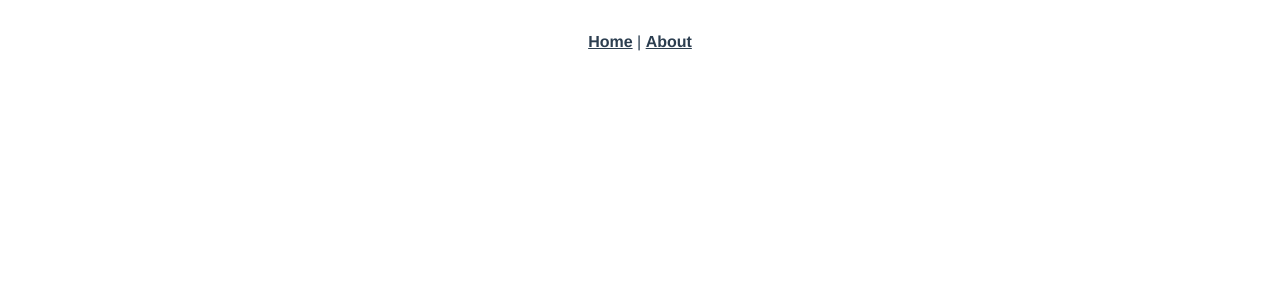
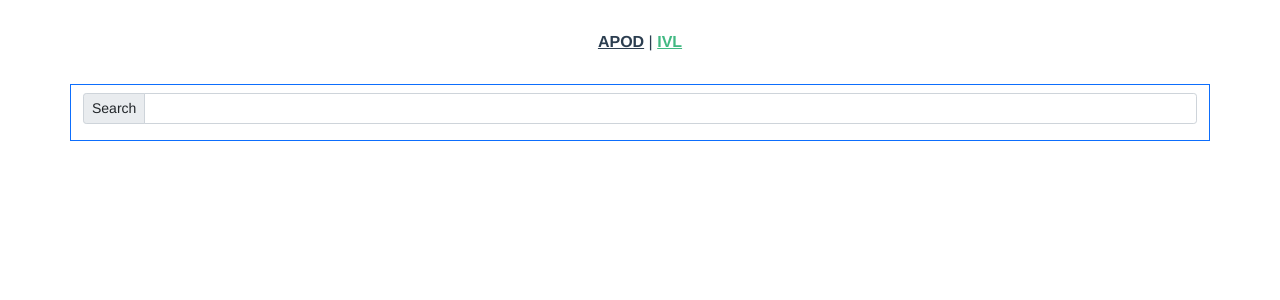
Before and after one commit to gshiva53/projects, a Vue app in the folder Interface-Design-Development-Project/universal/: page /ivl in a window 1280 px wide. Before the commit this address had no page. Shown: the top 300 px of the page. Built offline with nearby package versions, Linux system fonts and the light colour scheme.

Commit message:
[MODIFY]: implementing apod and ivl as routes

```diff
--- a/Interface-Design-Development-Project/universal/src/App.vue
+++ b/Interface-Design-Development-Project/universal/src/App.vue
@@ -1,7 +1,7 @@
 <template>
   <nav>
-    <router-link to="/">Home</router-link> |
-    <router-link to="/about">About</router-link>
+    <router-link to="/">APOD</router-link> |
+    <router-link to="/ivl">IVL</router-link>
   </nav>
   <router-view/>
 </template>
--- a/Interface-Design-Development-Project/universal/src/router/index.js
+++ b/Interface-Design-Development-Project/universal/src/router/index.js
@@ -1,17 +1,18 @@
 import { createRouter, createWebHistory } from 'vue-router'
-// import HomeView from '../views/HomeView.vue'
+import apodView from '@/views/apod/apodView.vue'
+import ivlView from '@/views/ivl/ivlView.vue'
 
 const routes = [
-  // {
-  //   path: '/',
-  //   name: 'home',
-  //   component: HomeView
-  // },
-  // {
-  //   path: '/about',
-  //   name: 'about',
-  //   component: AboutView
-  // }
+  {
+    path: '/',
+    name: 'apodView',
+    component: apodView
+  },
+  {
+    path: '/ivl',
+    name: 'ivlView',
+    component: ivlView
+  }
 ]
 
 const router = createRouter({
--- /dev/null
+++ b/Interface-Design-Development-Project/universal/src/views/apod/apodView.vue
@@ -0,0 +1,15 @@
+<template>
+  <apod></apod>
+</template>
+
+<script>
+import apod from '@/components/apod.vue'
+
+export default {
+    components: { apod }
+}
+</script>
+
+<style>
+
+</style>
--- /dev/null
+++ b/Interface-Design-Development-Project/universal/src/views/ivl/ivlView.vue
@@ -0,0 +1,16 @@
+<template>
+  <ivl></ivl>
+</template>
+
+<script>
+import ivl from '@/components/ivl.vue'
+
+export default {
+  components: { ivl },
+
+}
+</script>
+
+<style>
+
+</style>
```
